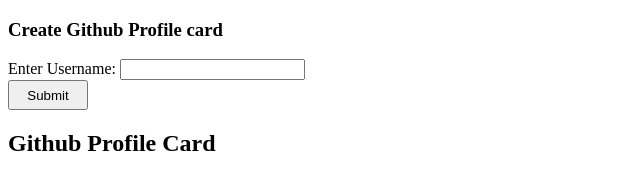
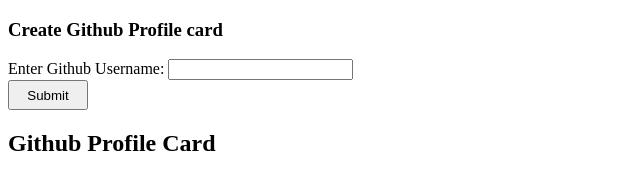
Before and after one commit to Nickeshadhikari9/Github-Profile-Card, a plain HTML site: page index.html in a window 1280 px wide. Shown: the whole page, without its empty margins (0-640 px from the left). Drawn offline with Linux system fonts and the light colour scheme.

Commit message:
version1.2

```diff
--- a/index.html
+++ b/index.html
@@ -10,7 +10,7 @@
 <body>
     <h3>Create Github Profile card</h3>
     <form>
-        <label>Enter Username:</label>
+        <label>Enter Github Username:</label>
         <input id="name" type="text" autocomplete="off"><br>
         <button type="submit" style="width:80px;height:30px;">Submit</button>
     </form>
```
